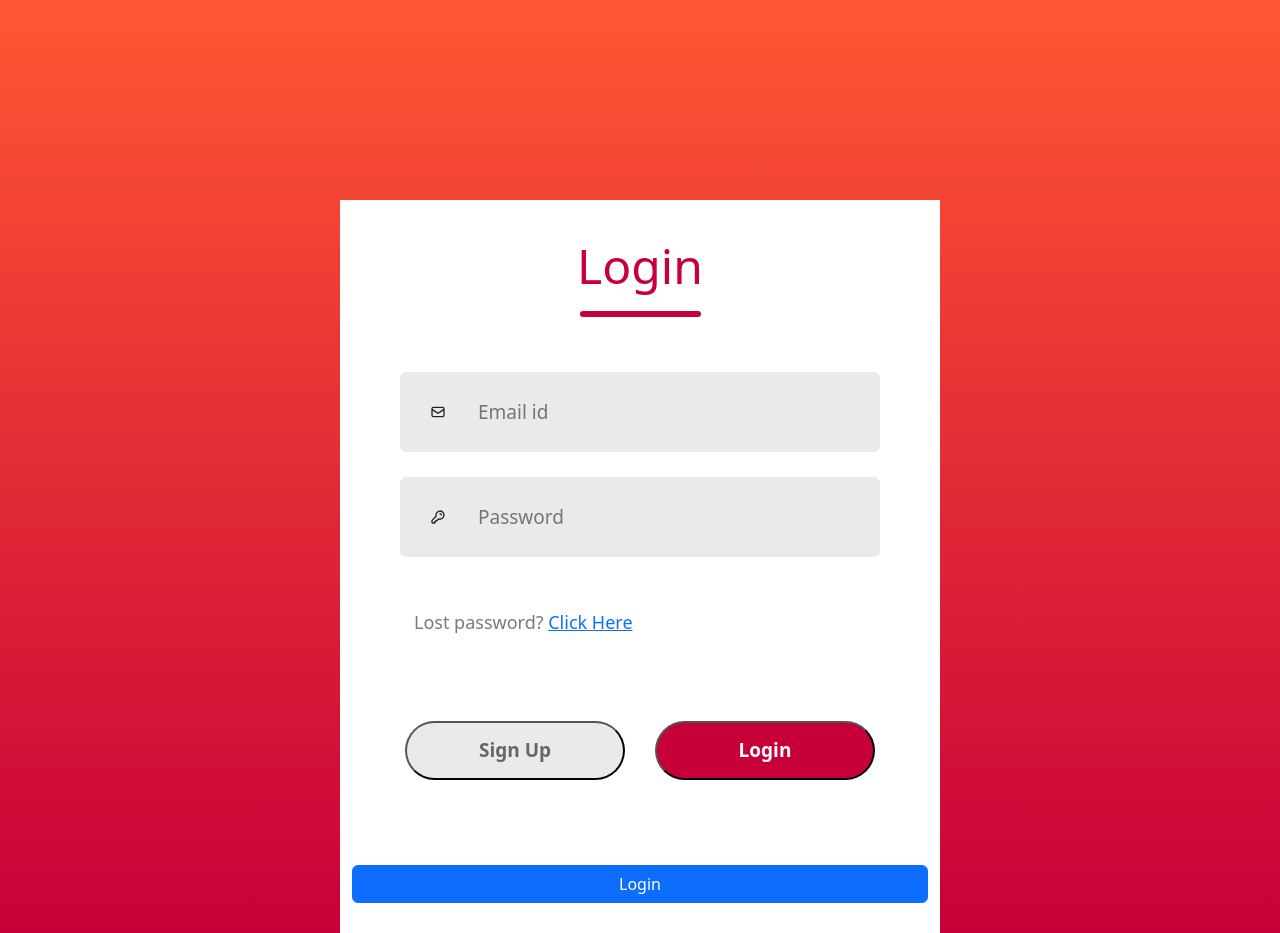
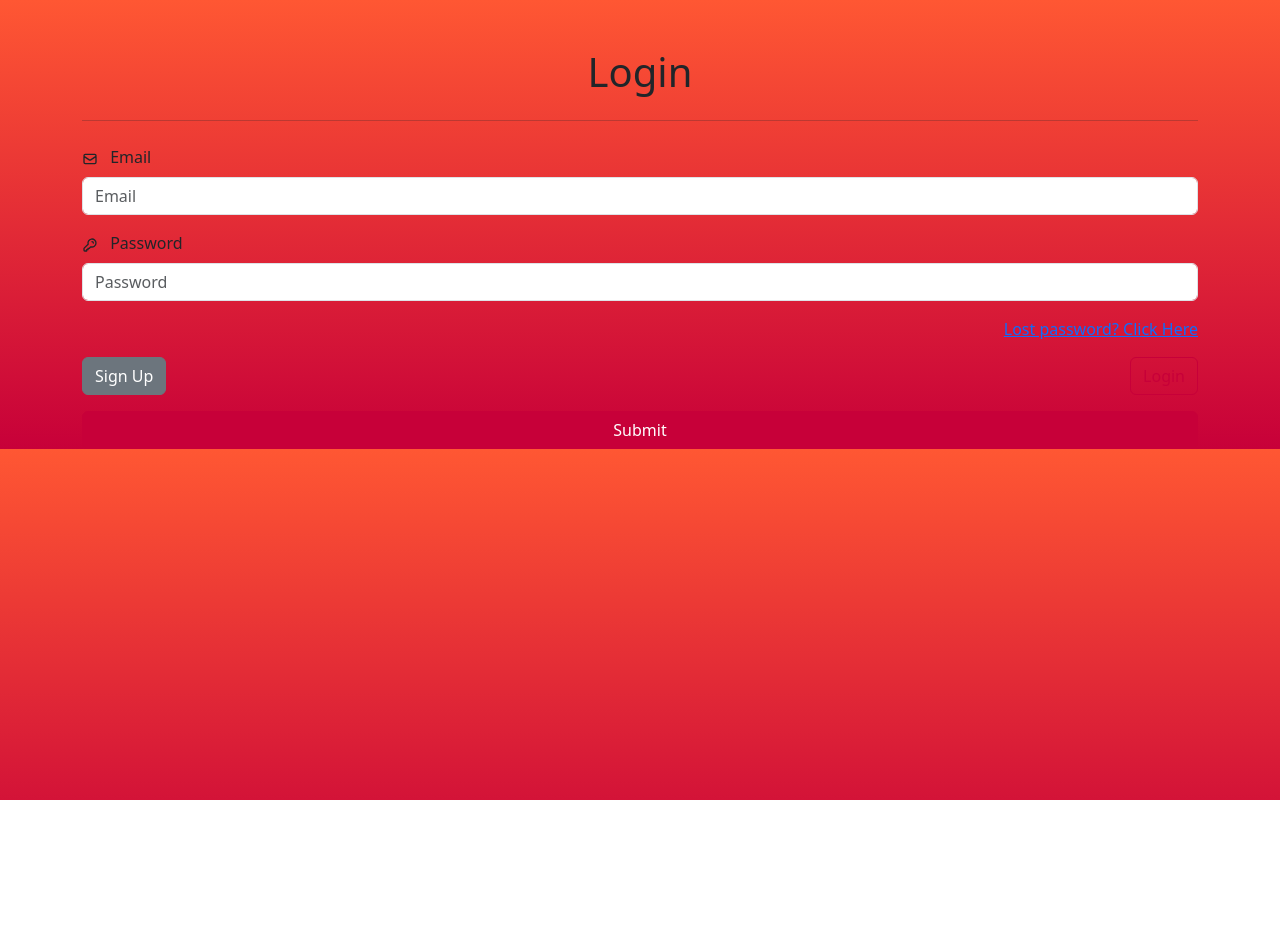
Before and after one commit to CT27/CT27-phase-2-final-front-end, a React (Create React App) app in the folder Casuals-App/: page /login in a window 1280 px wide. After the commit the page ends 800 px from the top, so only its background shows below. Built offline with nearby package versions, Linux system fonts and the light colour scheme.

Commit message:
added report function

```diff
--- a/Casuals-App/src/Components/ForgotPassword/ForgotPassword.css
+++ b/Casuals-App/src/Components/ForgotPassword/ForgotPassword.css
@@ -1,118 +1,17 @@
-
-.container{
-    display:flex;
-    flex-direction: column;
-    margin: auto;
-    margin-top: 200px;
-    width:600px;
-    background: #fff;
-    padding-bottom:30px;
-
-}
-
-
-
-.header{
-    display: flex;
-    flex-direction: column;
-    align-items: center;
-    gap: 9px;
-    width: 100%;
-    margin-top: 30px;
-}
-
-.text{
-    color: #C70039;
-    font-size: 48px;
-    font: weight 700px;
-}
-
-.underline{
-    width: 121px;
-    height: 6px;
-    background:#C70039;
-    border-radius:9px;
-
-}
-
-.inputs{
-    margin-top: 55px;
-    display: flex;
-    flex-direction: column;
-    gap: 25px;
-}
-
-.input{
-    display: flex;
-    align-items: center;
-    margin:auto;
-    width: 480px;
-    height:80px;
-    background:#eaeaea;
-    border-radius: 6px;
-}
-
-.custom-icon{
-    margin:0px 30px
-
-}
-
-.input input{
-    height:50px;
-    width: 400px;
-    background: transparent;
-    border: none;
-    outline: none;
-    color: #797979;
-    font-size:19px;
-}
-
-.forgot-password{
-    padding-left: 62px;
-    margin-top: 27px;
-    color:#797979;
-    font-size: 18px;
-}
-
-
-
-.reset-container{
-    display: flex;
-    gap: 30px;
-    margin: 60px auto;
-}
-
-
-.submit{
-    display: flex;
-    justify-content: center;
-    align-items: center;
-    width: 220px;
-    height: 59px;
-    color: #fff;
-    background: #C70039;
-    border-radius: 50px;
-    font-size: 19px;
-    font-weight: 700;
-    cursor: pointer;
-}
-
-.gray{
-    background: #eaeaea;
-    color: #676767;
-}
-
-button.reset-password{
-    display: flex;
-    gap:30px;
-    justify-content: center;
-    align-items: center;
-    width: 220px;
-    height: 59px;
-    color: #fff;
-    background: #C70039;
-    border-radius: 50px;
-    font-size: 19px;
-    font-weight: 700;
-    cursor: pointer;
-}
+.mt-5 {
+    margin-top: 3rem;
+  }
+  .mb-3 {
+    margin-bottom: 1rem;
+  }
+  .mb-4 {
+    margin-bottom: 1.5rem;
+  }
+  .my-4 {
+    margin-top: 1.5rem;
+    margin-bottom: 1.5rem;
+  }
+  .btn-primary {
+    background-color: #C70039;
+    border-color: #C70039;
+  }
--- a/Casuals-App/src/Components/ForgotPassword/ForgotPassword.js
+++ b/Casuals-App/src/Components/ForgotPassword/ForgotPassword.js
@@ -1,5 +1,6 @@
 import React, { useState } from "react";
 import axios from "axios";
+import "bootstrap/dist/css/bootstrap.min.css";
 import "./ForgotPassword.css";
 import { HiOutlineUser } from "react-icons/hi";
 
@@ -21,26 +22,34 @@ const ForgotPassword = () => {
   };
 
   return (
-    <div className="container">
-      <div className="header">
-        <div className="text">Reset</div>
-        <div className="underline"></div>
-        <div className="input">
-          <HiOutlineUser className="custom-icon" />
+    <div className="container mt-5">
+      <div className="text-center mb-4">
+        <h1>Reset Password</h1>
+        <hr className="my-4" />
+      </div>
+      <div className="mb-3">
+        <label className="form-label" htmlFor="email">
+          <HiOutlineUser className="me-2" /> Enter your email
+        </label>
         <input
           type="email"
+          id="email"
+          className="form-control"
           placeholder="Enter your email"
           value={email}
           onChange={(e) => setEmail(e.target.value)}
         />
       </div>
-        <div className="reset-container">
-          <button className="reset-password" onClick={handleForgotPassword}>
+      <div className="d-grid">
+        <button className="btn btn-primary" onClick={handleForgotPassword}>
           Reset Password
         </button>
-          {message && <p>{message}</p>}
       </div>
+      {message && (
+        <div className="alert alert-info mt-3" role="alert">
+          {message}
         </div>
+      )}
     </div>
   );
 };
--- a/Casuals-App/src/Components/LoginSignup/LoginSignup.css
+++ b/Casuals-App/src/Components/LoginSignup/LoginSignup.css
@@ -1,118 +1,28 @@
-.container{
-    display:flex;
-    flex-direction: column;
-    margin: auto;
-    margin-top: 200px;
-    width:600px;
-    background: #fff;
-    padding-bottom:30px;
-
-}
-
-.header{
-    display: flex;
-    flex-direction: column;
-    align-items: center;
-    gap: 9px;
-    width: 100%;
-    margin-top: 30px;
-}
-
-.text{
+.custom-icon {
+    margin-right: 8px;
+  }
+  .mt-5 {
+    margin-top: 3rem;
+  }
+  .mb-3 {
+    margin-bottom: 1rem;
+  }
+  .mb-4 {
+    margin-bottom: 1.5rem;
+  }
+  .my-4 {
+    margin-top: 1.5rem;
+    margin-bottom: 1.5rem;
+  }
+  .btn-outline-secondary {
+    border: 1px solid #C70039;
     color: #C70039;
-    font-size: 48px;
-    font: weight 700px;
-}
-
-.underline{
-    width: 61px;
-    height: 6px;
-    background:#C70039;
-    border-radius:9px;
-
-}
-
-.inputs{
-    margin-top: 55px;
-    display: flex;
-    flex-direction: column;
-    gap: 25px;
-}
-
-.input{
-    display: flex;
-    align-items: center;
-    margin:auto;
-    width: 480px;
-    height:80px;
-    background:#eaeaea;
-    border-radius: 6px;
-}
-
-.custom-icon{
-    margin:0px 30px
-
-}
-
-.input input{
-    height:50px;
-    width: 400px;
-    background: transparent;
-    border: none;
-    outline: none;
-    color: #797979;
-    font-size:19px;
-}
-
-.forgot-password{
-    padding-left: 62px;
-    margin-top: 27px;
-    color:#797979;
-    font-size: 18px;
-}
-
-.forgot-password span{
-    color: #C70039;
-    cursor: pointer;
-}
-
-.submit-container{
-    display: flex;
-    gap: 30px;
-    margin: 60px auto;
-}
-
-
-.submit{
-    display: flex;
-    justify-content: center;
-    align-items: center;
-    width: 220px;
-    height: 59px;
-    color: #fff;
-    background: #C70039;
-    border-radius: 50px;
-    font-size: 19px;
-    font-weight: 700;
-    cursor: pointer;
-}
-
-.gray{
-    background: #eaeaea;
-    color: #676767;
-}
-
-.button-submit{
-    display: flex;
-    gap:30px;
-    justify-content: center;
-    align-items: center;
-    width: 220px;
-    height: 59px;
-    color: #fff;
-    background: #C70039;
-    border-radius: 50px;
-    font-size: 19px;
-    font-weight: 700;
-    cursor: pointer;
-}
+  }
+  .btn-outline-secondary:hover {
+    background-color: #C70039;
+    color: white;
+  }
+  .btn-primary {
+    background-color: #C70039;
+    border-color: #C70039;
+  }
--- a/Casuals-App/src/Components/LoginSignup/LoginSignup.js
+++ b/Casuals-App/src/Components/LoginSignup/LoginSignup.js
@@ -1,6 +1,7 @@
 import React, { useState, useContext } from "react";
 import { useNavigate, Link } from "react-router-dom";
 import { AuthContext } from "../AuthContext"; // Ensure this path is correct
+import "bootstrap/dist/css/bootstrap.min.css";
 import "./LoginSignup.css";
 import { HiOutlineMail, HiOutlineUser, HiOutlineKey } from "react-icons/hi";
 import axios from "axios";
@@ -95,17 +96,21 @@ const LoginSignup = () => {
   };
 
   return (
-    <div className="container">
-      <div className="header">
-        <div className="text">{action}</div>
-        <div className="underline"></div>
+    <div className="container mt-5">
+      <div className="text-center mb-4">
+        <h1>{action}</h1>
+        <hr className="my-4" />
       </div>
-      <form onSubmit={handleSubmit} className="inputs">
+      <form onSubmit={handleSubmit}>
         {action === "Sign Up" && (
-          <div className="input">
-            <HiOutlineUser className="custom-icon" />
+          <div className="mb-3">
+            <label className="form-label" htmlFor="name">
+              <HiOutlineUser className="me-2" /> Name
+            </label>
             <input
               type="text"
+              id="name"
+              className="form-control"
               placeholder="Name"
               value={name}
               onChange={(e) => setName(e.target.value)}
@@ -113,52 +118,66 @@ const LoginSignup = () => {
           </div>
         )}
 
-        <div className="input">
-          <HiOutlineMail className="custom-icon" />
+        <div className="mb-3">
+          <label className="form-label" htmlFor="email">
+            <HiOutlineMail className="me-2" /> Email
+          </label>
           <input
             type="email"
-            placeholder="Email id"
+            id="email"
+            className="form-control"
+            placeholder="Email"
             value={email}
             onChange={(e) => setEmail(e.target.value)}
           />
         </div>
-        <div className="input">
-          <HiOutlineKey className="custom-icon" />
+        <div className="mb-3">
+          <label className="form-label" htmlFor="password">
+            <HiOutlineKey className="me-2" /> Password
+          </label>
           <input
             type="password"
+            id="password"
+            className="form-control"
             placeholder="Password"
             value={password}
             onChange={(e) => setPassword(e.target.value)}
           />
         </div>
-        <div className="forgot-password-container">
-          {action === "Login" && (
-            <div className="forgot-password">
-              Lost password? <Link to="/forgotpassword">Click Here</Link>
-            </div>
-          )}
-        </div>
-        <div className="submit-container">
+        {action === "Login" && (
+          <div className="mb-3 text-end">
+            <Link to="/forgotpassword">Lost password? Click Here</Link>
+          </div>
+        )}
+        <div className="d-flex justify-content-between mb-3">
           <button
             type="button"
-            className={action === "Login" ? "submit gray" : "submit"}
+            className={`btn ${
+              action === "Login" ? "btn-secondary" : "btn-outline-secondary"
+            }`}
             onClick={() => setAction("Sign Up")}
           >
             Sign Up
           </button>
           <button
             type="button"
-            className={action === "Sign Up" ? "submit gray" : "submit"}
+            className={`btn ${
+              action === "Sign Up" ? "btn-secondary" : "btn-outline-secondary"
+            }`}
             onClick={() => setAction("Login")}
           >
             Login
           </button>
         </div>
-        <button type="submit" className="btn btn-primary">
-          {action}
-        </button>
+        <div className="d-grid">
+          <button type="submit" className="btn btn-primary">
+            Submit
+          </button>
+        </div>
+        {errorMessage && (
+          <div className="alert alert-danger mt-3">{errorMessage}</div>
+        )}
       </form>
-      {errorMessage && <div className="error">{errorMessage}</div>}
     </div>
   );
 };
--- a/Casuals-App/src/Components/TimeLogForm/TimeLogForm.css
+++ b/Casuals-App/src/Components/TimeLogForm/TimeLogForm.css
@@ -1,4 +1,4 @@
-.time-log-form {
+/* .time-log-form {
     max-width: auto;
     margin: 0 auto;
     padding: 20px;
@@ -45,4 +45,4 @@
 
   .add-button:hover, .remove-button:hover, .submit-button:hover {
     background-color:  #C70039;
-  }
+  } */
--- a/Casuals-App/src/Components/TimeLogForm/TimeLogForm.js
+++ b/Casuals-App/src/Components/TimeLogForm/TimeLogForm.js
@@ -13,9 +13,17 @@ const events = [
   // Add more dummy events as needed
 ];
 
+// Dummy authorizers data
+const authorizers = [
+  { value: "authorizer1", label: "Manager 1" },
+  { value: "authorizer2", label: "Manager 2" },
+  { value: "authorizer3", label: "Manager 3" },
+  // Add more dummy authorizers as needed
+];
+
 const TimeLogForm = () => {
   const [entries, setEntries] = useState([
-    { date: null, event: null, hours: "" },
+    { date: null, event: null, hours: "", authorizer: null },
   ]);
 
   const handleDateChange = (index, date) => {
@@ -36,8 +44,17 @@ const TimeLogForm = () => {
     setEntries(newEntries);
   };
 
+  const handleAuthorizerChange = (index, authorizer) => {
+    const newEntries = [...entries];
+    newEntries[index].authorizer = authorizer;
+    setEntries(newEntries);
+  };
+
   const addEntry = () => {
-    setEntries([...entries, { date: null, event: null, hours: "" }]);
+    setEntries([
+      ...entries,
+      { date: null, event: null, hours: "", authorizer: null },
+    ]);
   };
 
   const removeEntry = (index) => {
@@ -48,25 +65,33 @@ const TimeLogForm = () => {
   const handleSubmit = (e) => {
     e.preventDefault();
 
-    // Format the form data
-    const formattedEntries = entries
-      .map((entry) => {
-        const date = entry.date ? format(entry.date, "dd/MM/yyyy") : "N/A";
-        const event = entry.event ? entry.event.label : "N/A";
-        return `Date: ${date}\nEvent: ${event}\nHours Worked: ${entry.hours}`;
-      })
-      .join("\n\n");
+    const userId = localStorage.getItem("userId");
 
-    const subject = "Time Log Submission";
-    const body = `Here are the time log entries:\n\n${formattedEntries}`;
+    if (!userId) {
+      alert("No logged-in user found!");
+      return;
+    }
 
-    // Construct the mailto URL
-    const mailtoLink = `mailto:?subject=${encodeURIComponent(
-      subject
-    )}&body=${encodeURIComponent(body)}`;
+    const formattedEntries = entries.map((entry) => ({
+      date: entry.date ? format(entry.date, "dd/MM/yyyy") : "N/A",
+      event: entry.event ? entry.event.label : "N/A",
+      hours: entry.hours,
+      authorizer: entry.authorizer ? entry.authorizer.label : "N/A",
+    }));
 
-    // Open the default email client
-    window.location.href = mailtoLink;
+    const existingSubmissions =
+      JSON.parse(localStorage.getItem(`timesheetSubmissions_${userId}`)) || [];
+    const updatedSubmissions = [...existingSubmissions, ...formattedEntries];
+
+    localStorage.setItem(
+      `timesheetSubmissions_${userId}`,
+      JSON.stringify(updatedSubmissions)
+    );
+
+    alert("Time log entries sent for authorization!");
+
+    // Clear form fields
+    setEntries([{ date: null, event: null, hours: "", authorizer: null }]);
   };
 
   return (
@@ -112,6 +137,21 @@ const TimeLogForm = () => {
                 className="form-control"
               />
             </div>
+            <div className="mb-3">
+              <label htmlFor={`authorizer-${index}`} className="form-label">
+                Authorizer:
+              </label>
+              <Select
+                id={`authorizer-${index}`}
+                options={authorizers}
+                onChange={(authorizer) =>
+                  handleAuthorizerChange(index, authorizer)
+                }
+                className="react-select-container"
+                classNamePrefix="react-select"
+                value={entry.authorizer}
+              />
+            </div>
             <button
               type="button"
               onClick={() => removeEntry(index)}
```
Also changed, not shown: Casuals-App/src/Components/Reports/Reports.js (+19 -7 lines). Lines whose indentation alone changed are shown as unchanged.
